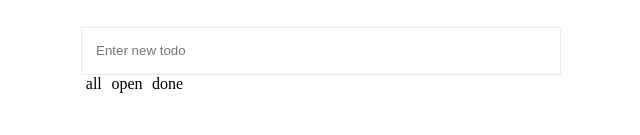
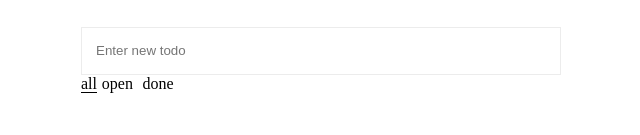
Before and after one commit to RodrigoMattosoSilveira/react_todo, a React (Create React App) app: page / in a window 1280 px wide. Shown: the part 165-300 px from the top of the page, without its empty margins (319-959 px from the left). Built offline with nearby package versions, Linux system fonts and the light colour scheme.

Commit message:
remove_hard_strings  -  feature: added support to highlilght the visibility filters

```diff
--- a/src/components/visibility-filters.tsx
+++ b/src/components/visibility-filters.tsx
@@ -1,16 +1,27 @@
 // Import dependencies
-import * as React from 'react'
+import * as React from 'react';
+
+import { VISIBILITY_TYPES } from '../reference/visibility-types';
 
 // Import interfaces
 import { VisibilityFiltersInterface } from './../interfaces'
+
+function computeClassNames (myVisibilityFilter: string, propVisibilityFilter: string ): string {
+    console.log('test');
+    let classNames = 'filter';
+    if (myVisibilityFilter === propVisibilityFilter) {
+        classNames += ', filter-active';
+    }
+    return classNames;
+}
 
 // TodoList component
 const VisibilityFilters = (props: VisibilityFiltersInterface) => {
   return (
     <div className="visibility-filter">
-        <span className="filter fitler-active" onClick={() => props.handleVisibilityFilter('all')}>all</span>
-        <span className="filter" onClick={() => props.handleVisibilityFilter('open')}>open</span>
-        <span className="filter" onClick={() => props.handleVisibilityFilter('done')}>done</span>
+        <span className={computeClassNames(VISIBILITY_TYPES.ALL, props.visibilityFilter)} onClick={() => props.handleVisibilityFilter(VISIBILITY_TYPES.ALL)}>{VISIBILITY_TYPES.ALL}</span>
+        <span className={computeClassNames(VISIBILITY_TYPES.OPEN, props.visibilityFilter)} onClick={() => props.handleVisibilityFilter(VISIBILITY_TYPES.OPEN)}>{VISIBILITY_TYPES.OPEN}</span>
+        <span className={computeClassNames(VISIBILITY_TYPES.DONE, props.visibilityFilter)} onClick={() => props.handleVisibilityFilter(VISIBILITY_TYPES.DONE)}>{VISIBILITY_TYPES.DONE}</span>
     </div>
   )
 }
--- a/src/index.tsx
+++ b/src/index.tsx
@@ -130,6 +130,7 @@ const TodoListApp = () => {
       />
 
       <VisibilityFilters
+        visibilityFilter={visibilityFilter}
         handleVisibilityFilter={handleVisibilityFilter}
       />
 
--- a/src/interfaces.ts
+++ b/src/interfaces.ts
@@ -32,5 +32,6 @@ export interface TodoItemInterface {
 
 // Visibility Filter interface
 export interface VisibilityFiltersInterface {
+    visibilityFilter: string;
     handleVisibilityFilter: (filter: string) => void;
 }
--- /dev/null
+++ b/src/reference/visibility-types.ts
@@ -0,0 +1,5 @@
+export const VISIBILITY_TYPES = {
+    ALL: 'all',
+    OPEN: 'open',
+    DONE: 'done'
+}
--- a/src/styles/styles.css
+++ b/src/styles/styles.css
@@ -146,7 +146,7 @@ body {
   margin: 0 0.3rem;
   cursor: pointer;
 }
-.filter--active {
+.filter-active {
   border-bottom: 1px solid black;
 }
 .show-todo-item {
```
Also changed, not shown: package.json (+4 -3 lines), 2 other files (tests, documents, lock files or other folders).
